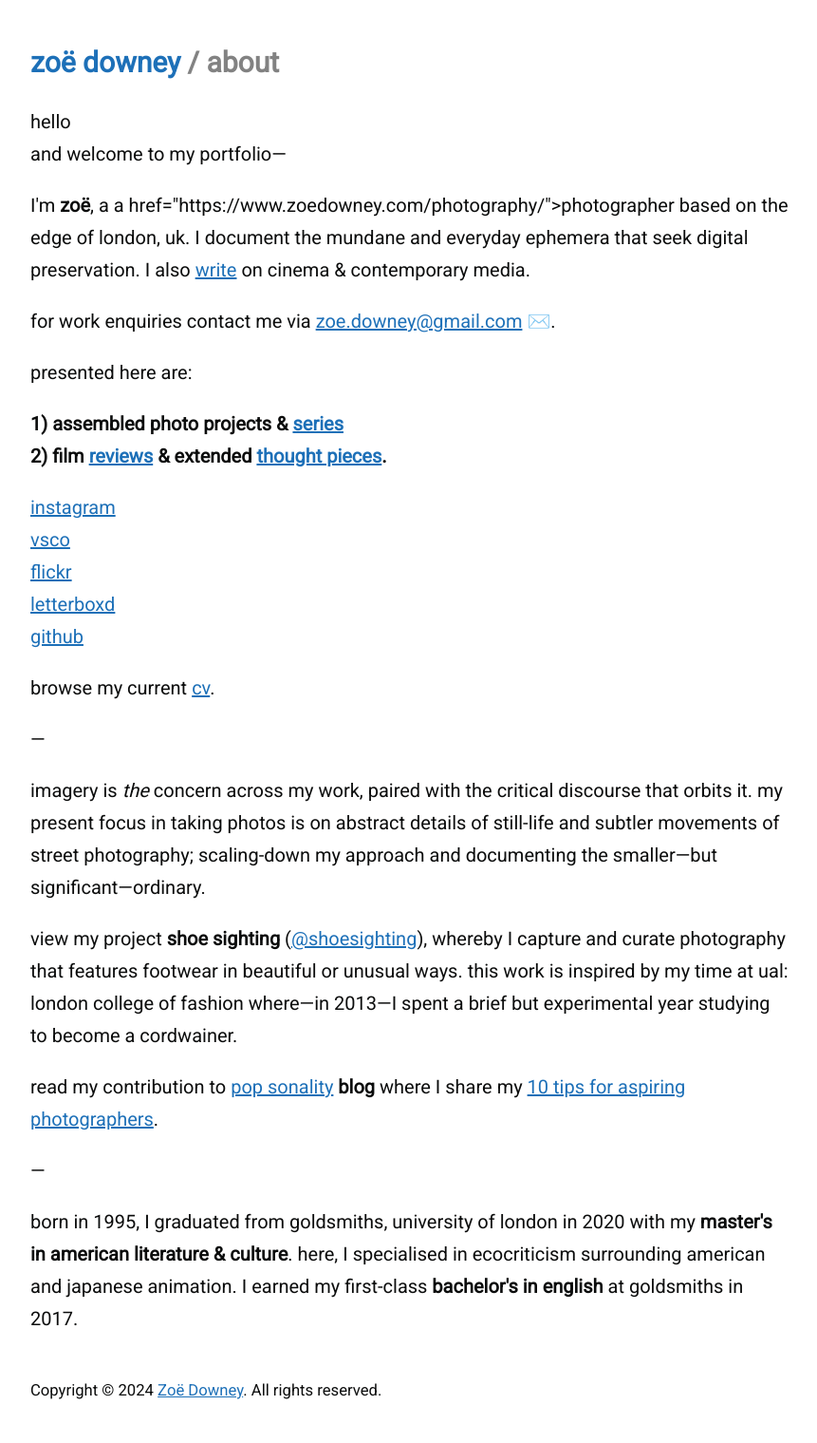
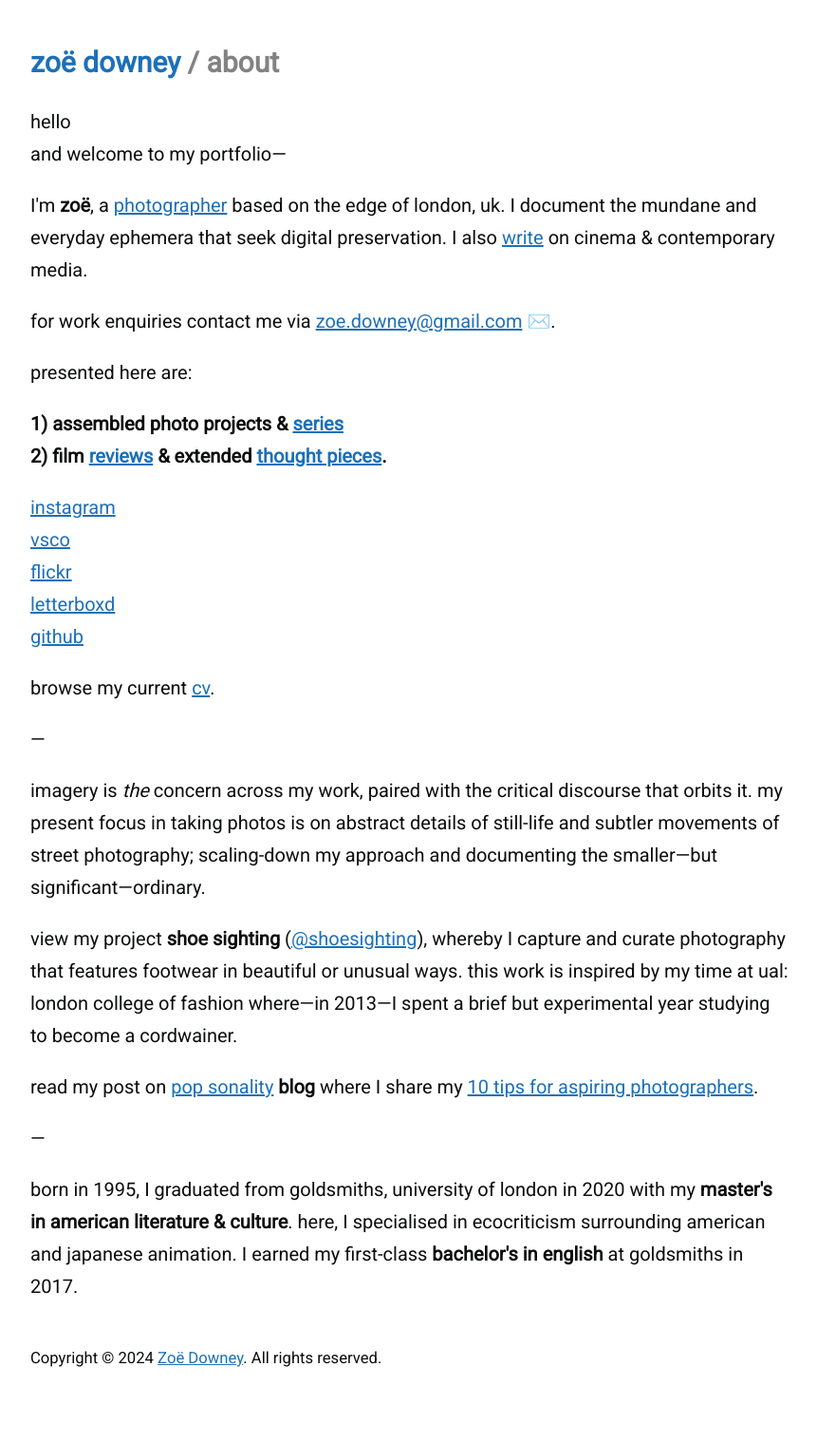
Before and after one commit to zoeurl/zoedowney.github.io, a Jekyll site: the page built from about/index.html, in a window 1280 px wide. Shown: the whole page at 95% size, without its empty margins (208-1069 px from the left). Built offline with Jekyll 4.4.1, drawn with Linux system fonts in a browser that asks for light colours; after the commit the page ends 1485 px from its top, so only the background shows below that.

Commit message:
Update index.html

```diff
--- a/about/index.html
+++ b/about/index.html
@@ -7,7 +7,7 @@
 hello
 <br>and welcome to my portfolio—
 </p>
-I'm <strong>zoë</strong>, a a href="https://www.zoedowney.com/photography/">photographer</a> based on the edge of london, uk. I document the mundane and everyday ephemera that seek digital preservation. I also <a href="https://www.zoedowney.com/writing/">write</a> on cinema & contemporary media.
+I'm <strong>zoë</strong>, a <a href="https://www.zoedowney.com/photography/">photographer</a> based on the edge of london, uk. I document the mundane and everyday ephemera that seek digital preservation. I also <a href="https://www.zoedowney.com/writing/">write</a> on cinema & contemporary media.
 </p>
 for work enquiries contact me via <a href="mailto:{{site.email}}">zoe.downey@gmail.com</a> ✉️.
 </p>
@@ -30,7 +30,7 @@
 </p>
 view my project <strong>shoe sighting</strong> (<a href="https://www.instagram.com/shoesighting">@shoesighting</a>), whereby I capture and curate photography that features footwear in beautiful or unusual ways. this work is inspired by my time at ual: london college of fashion where—in 2013—I spent a brief but experimental year studying to become a cordwainer.
 </p>
-read my contribution to <a href="https://www.instagram.com/p/DARMIgPo8T2/">pop sonality</a> <strong>blog</strong> where I share my <a href="https://popsonality.blogspot.com/2024/09/zoe-downey-shares-with-pop-sonality-her.html">10 tips for aspiring photographers</a>.
+read my post on <a href="https://www.instagram.com/p/DARMIgPo8T2/">pop sonality</a> <strong>blog</strong> where I share my <a href="https://popsonality.blogspot.com/2024/09/zoe-downey-shares-with-pop-sonality-her.html">10 tips for aspiring photographers</a>.
 </p>
 —
 </p>
```
